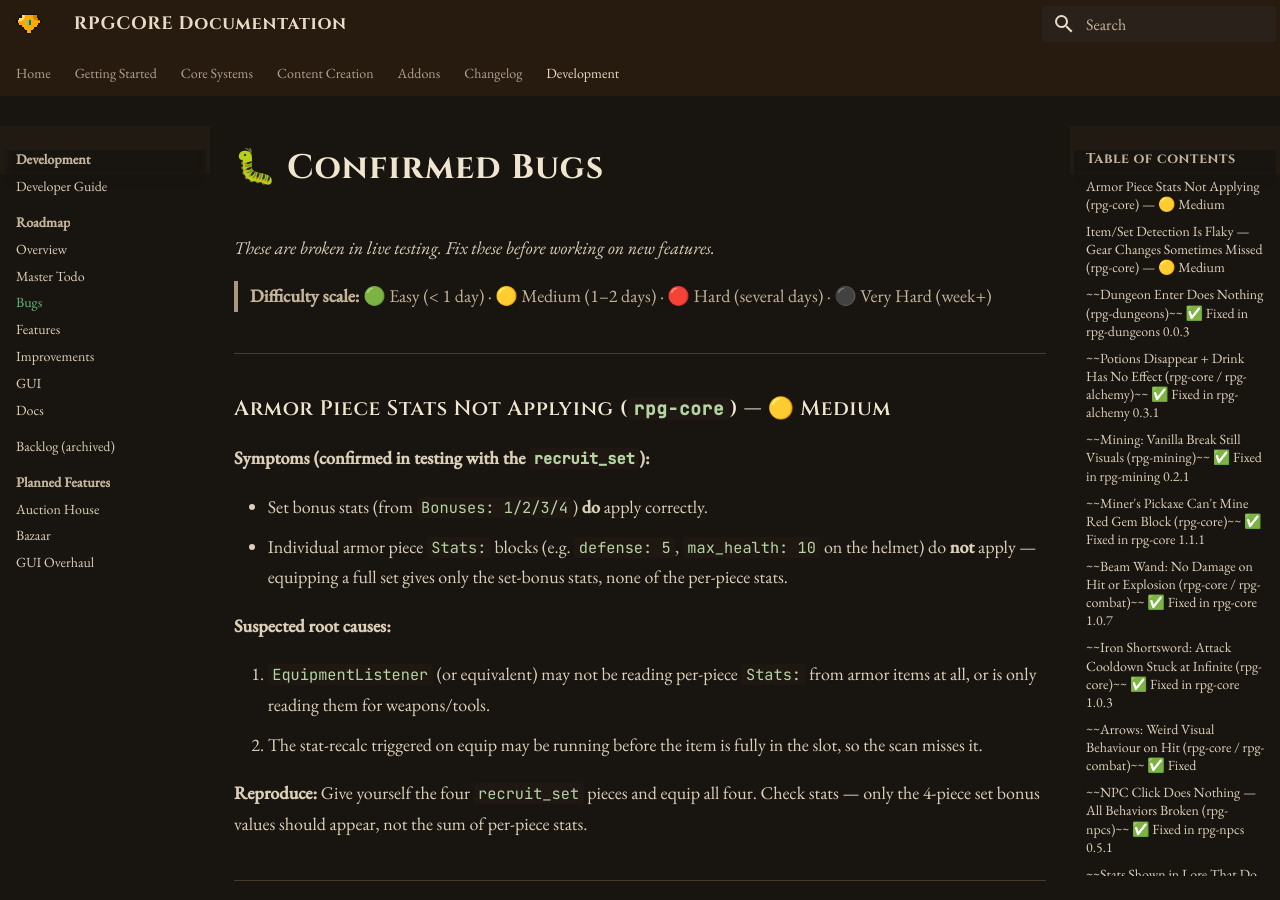
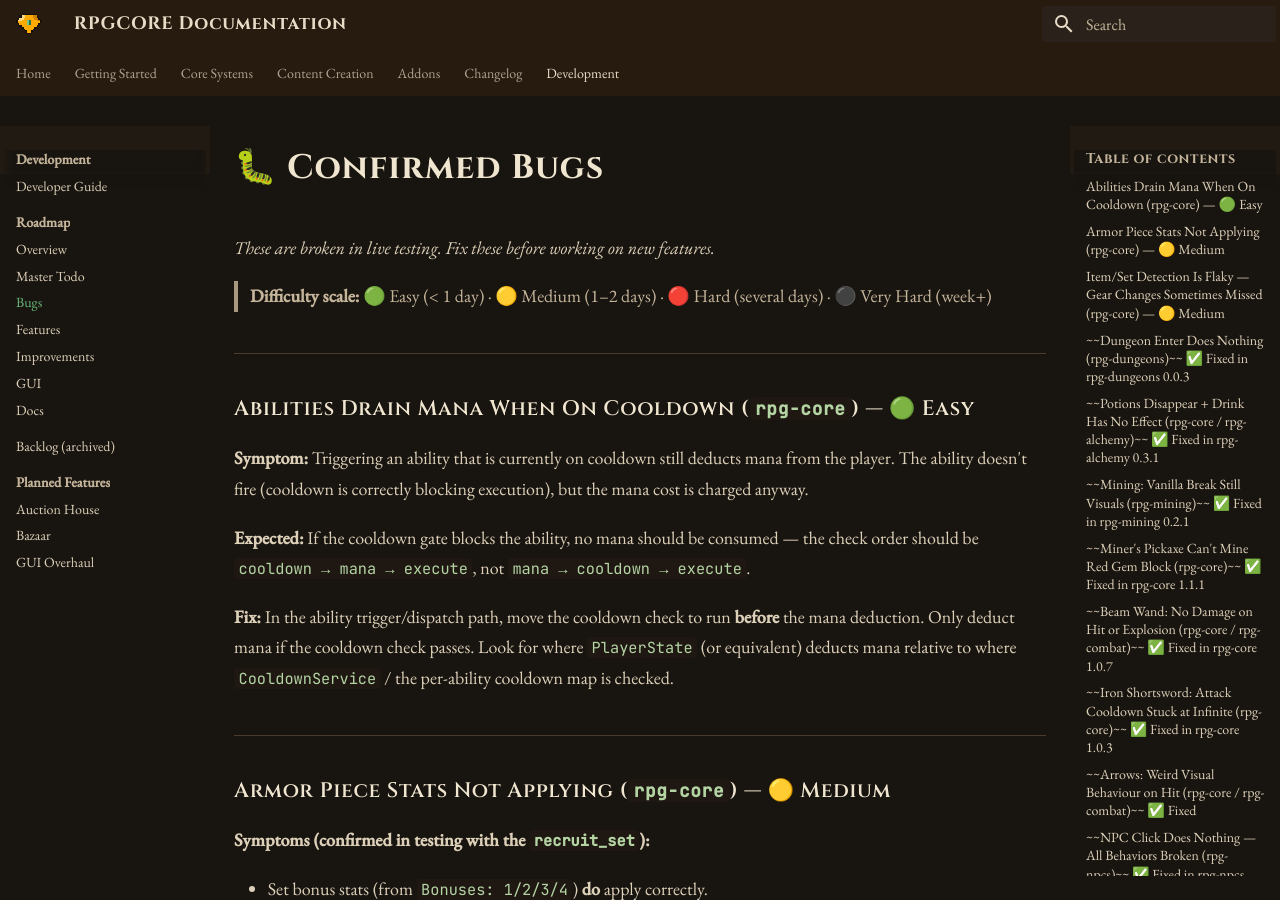
Before and after one commit to 255-Ping/RPGCORE, an MkDocs documentation site: the page built from docs/planned/todo-bugs.md, in a window 1280 px wide and 900 px high. Built offline with MkDocs 1.6.1 and Material for MkDocs 9.7.7, drawn with Linux system fonts in a browser that asks for light colours; some of the changed text lies outside the part shown.

Commit message:
docs: add ability mana-on-cooldown bug to todo-bugs
Abilities currently drain mana even when blocked by cooldown.
Fix is to reorder checks: cooldown first, mana deduct only if it passes.

Co-Authored-By: Claude Sonnet 4.6 <noreply@anthropic.com>

```diff
--- a/docs/planned/todo-bugs.md
+++ b/docs/planned/todo-bugs.md
@@ -3,6 +3,16 @@
 _These are broken in live testing. Fix these before working on new features._
 
 > **Difficulty scale:** 🟢 Easy (< 1 day) · 🟡 Medium (1–2 days) · 🔴 Hard (several days) · ⚫ Very Hard (week+)
+
+---
+
+### Abilities Drain Mana When On Cooldown (`rpg-core`) — 🟢 Easy
+
+**Symptom:** Triggering an ability that is currently on cooldown still deducts mana from the player. The ability doesn't fire (cooldown is correctly blocking execution), but the mana cost is charged anyway.
+
+**Expected:** If the cooldown gate blocks the ability, no mana should be consumed — the check order should be `cooldown → mana → execute`, not `mana → cooldown → execute`.
+
+**Fix:** In the ability trigger/dispatch path, move the cooldown check to run **before** the mana deduction. Only deduct mana if the cooldown check passes. Look for where `PlayerState` (or equivalent) deducts mana relative to where `CooldownService` / the per-ability cooldown map is checked.
 
 ---
 
```
